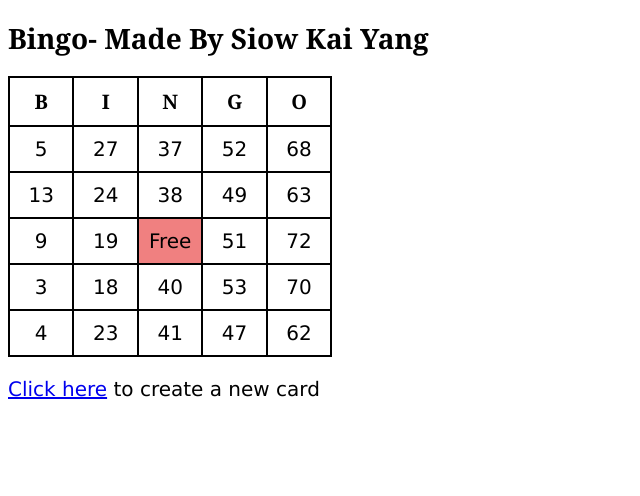
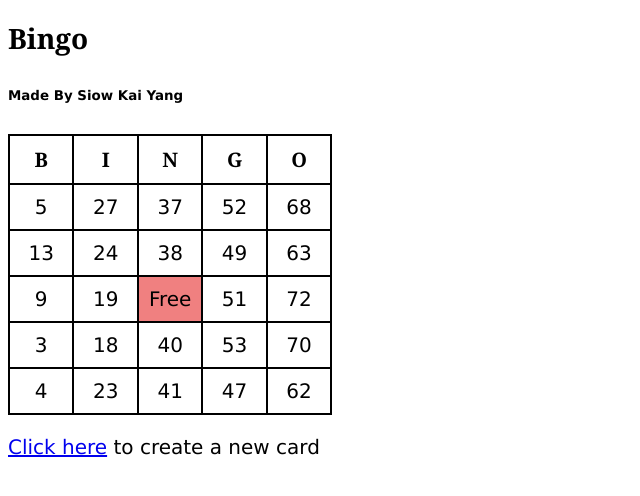
Before and after one commit to yeetus-maximus/card-gen, a plain HTML site: page index.html in a window 1280 px wide. Shown: the whole page, without its empty margins (0-640 px from the left). Drawn offline with Linux system fonts and the light colour scheme.

Commit message:
Update index.html

```diff
--- a/index.html
+++ b/index.html
@@ -13,7 +13,8 @@ kyBrainologies
     <script type = "text/javascript" src="bingo.js"></script>
 </head>
 <body>
-    <h1>Bingo- Made By Siow Kai Yang</h1>
+    <h1>Bingo</h1>
+    <h6>Made By Siow Kai Yang</h6>
     <div><table>
         <tr>
             <th>B</th>
```
